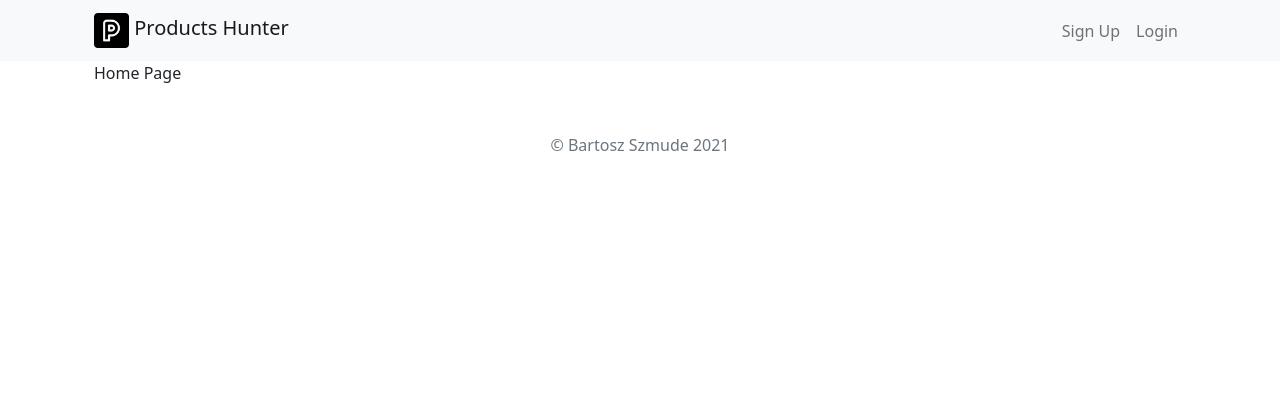
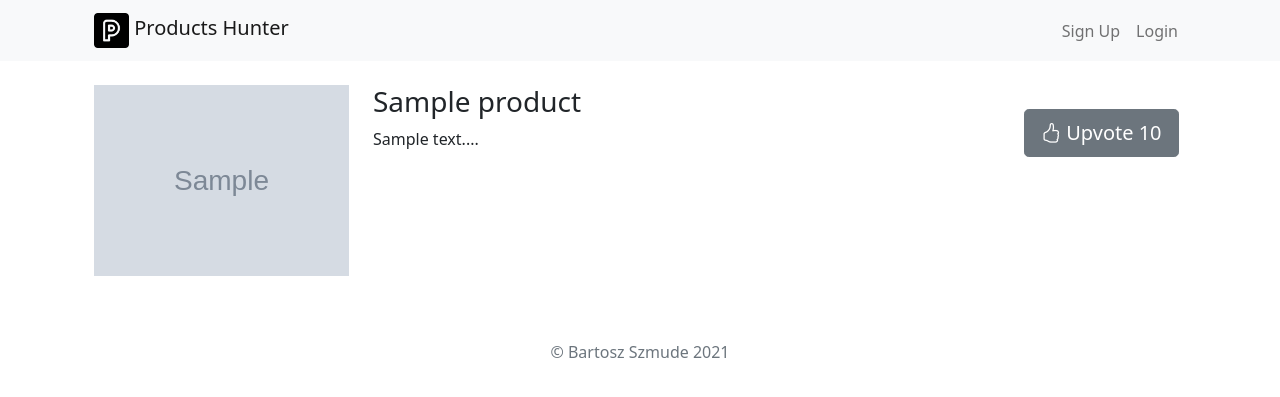
Before and after one commit to besesito/products_hunter-, a Django app: page / in a window 1280 px wide. Shown: the top 397 px of the page. Run offline with Django 3.2, Linux system fonts and the light colour scheme; tables that the repository leaves empty hold one stand-in row (values such as "Sample post"); grey boxes marked "Sample" are stand-in pictures; some libraries are stand-ins or nearby versions.

Commit message:
Finished project

```diff
--- a/account/views.py
+++ b/account/views.py
@@ -41,4 +41,4 @@ def login(request):
 def logout(request):
     if request.method == 'POST':
         auth.logout(request)
-        return render(request, 'products/home.html', {'info': "You are logged out"})
+        return redirect('home')
--- a/products/models.py
+++ b/products/models.py
@@ -17,3 +17,8 @@ class Product(models.Model):
 
     def __str__(self):
         return self.title
+
+    def summary(self):
+        self.summary = self.body.split()
+        self.summary = self.summary[:20]
+        return " ".join(self.summary) + "..."
--- a/products/templates/products/home.html
+++ b/products/templates/products/home.html
@@ -1,13 +1,32 @@
 {% extends 'base.html' %}
 {% block content %}
+<br xmlns="http://www.w3.org/1999/html" xmlns="http://www.w3.org/1999/html"/>
 {% if info %}
-<br/>
 <div class="alert alert-success text-center" role="alert">
     {{ info }}
 </div>
-<br/>
 {% endif %}
 
-Home Page
+{% for product in products.all %}
+<div class="row pb-3">
+    <div class="col-3" onclick="window.location='{% url 'detail' product.id %}';" style="cursor: pointer;">
+        <img class="img-fluid" src="{{ product.icon.url }}">
+    </div>
+    <div class="col-7" onclick="window.location='{% url 'detail' product.id %}';" style="cursor: pointer;">
+    <h3>{{ product.title }} </h3>
+        <p>{{ product.summary }}</p>
+    </div>
+    <div class="col-2">
+        </br>
+        <a href="javascript:{document.getElementById('upvote{{ product.id }}').submit()}"><button type="button" class="btn btn-secondary btn-lg"><i class="bi bi-hand-thumbs-up"></i> Upvote {{ product.votes_total }}</button></a>
+   </div>
+</div>
+
+<form method="POST" action="{% url 'upvote' product.id %}" id="upvote{{ product.id }}">
+    {% csrf_token %}
+    <input type="hidden">
+</form>
+
+{% endfor %}
 
 {% endblock %}
--- a/products/urls.py
+++ b/products/urls.py
@@ -2,4 +2,7 @@ from django.urls import path, include
 from . import views
 urlpatterns = [
     path('create', views.create, name='create'),
+    path('<int:product_id>', views.detail, name='detail'),
+    path('<int:product_id>/upvote', views.upvote, name='upvote'),
+
     ]
--- a/products/views.py
+++ b/products/views.py
@@ -1,4 +1,4 @@
-from django.shortcuts import render, redirect
+from django.shortcuts import render, redirect, get_object_or_404
 from django.contrib.auth.decorators import login_required
 from .models import Product
 from django.utils import timezone
@@ -9,7 +9,7 @@ def home(request):
     products = Product.objects
     return render(request, 'products/home.html', { 'products':products })
 
-@login_required
+@login_required(login_url="/account/signup")
 def create(request):
     if request.method == 'POST':
         if request.POST['title'] and request.FILES['icon'] and request.POST['body'] and request.FILES['picture'] and request.POST['url']:
@@ -26,8 +26,20 @@ def create(request):
             product.pub_date = timezone.datetime.now()
             product.hunter = request.user
             product.save()
-            return redirect('home')
+            return redirect('/products/' + str(product.id))
         else:
             return render(request, 'products/create.html', {'info':'Please fill all fields'})
     else:
         return render(request, 'products/create.html')
+
+def detail(request, product_id):
+    product = get_object_or_404(Product, pk=product_id)
+    return render(request, 'products/detail.html', {'product':product})
+
+@login_required(login_url="/account/signup")
+def upvote(request, product_id):
+    if request.method=='POST':
+        product = get_object_or_404(Product, pk=product_id)
+        product.votes_total += 1
+        product.save()
+        return redirect('/products/' + str(product.id))
```
Also changed, not shown: products/templates/products/create.html (+6 -5 lines).
